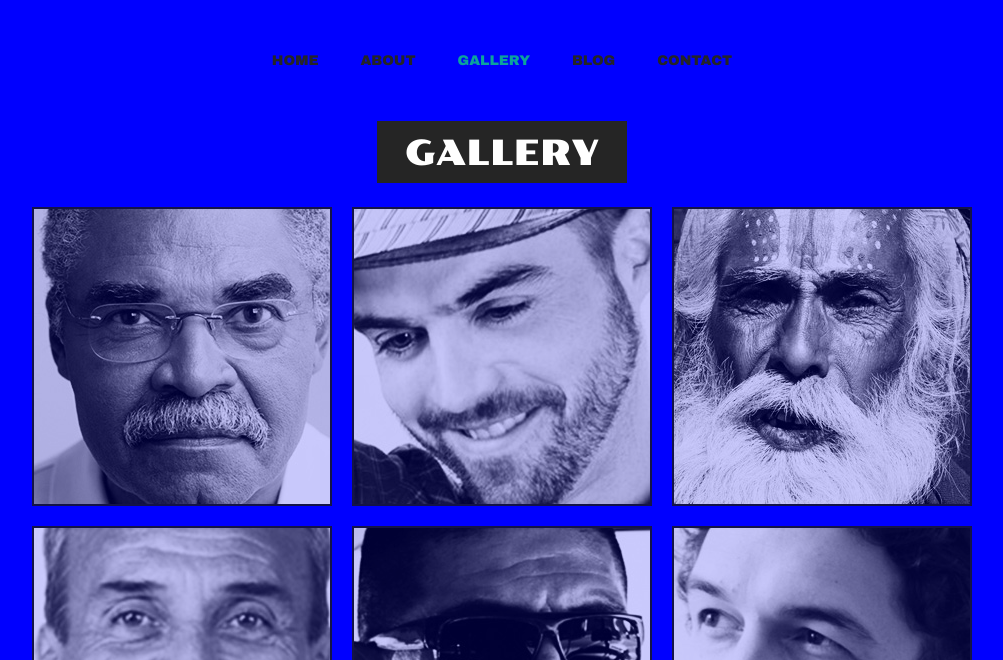
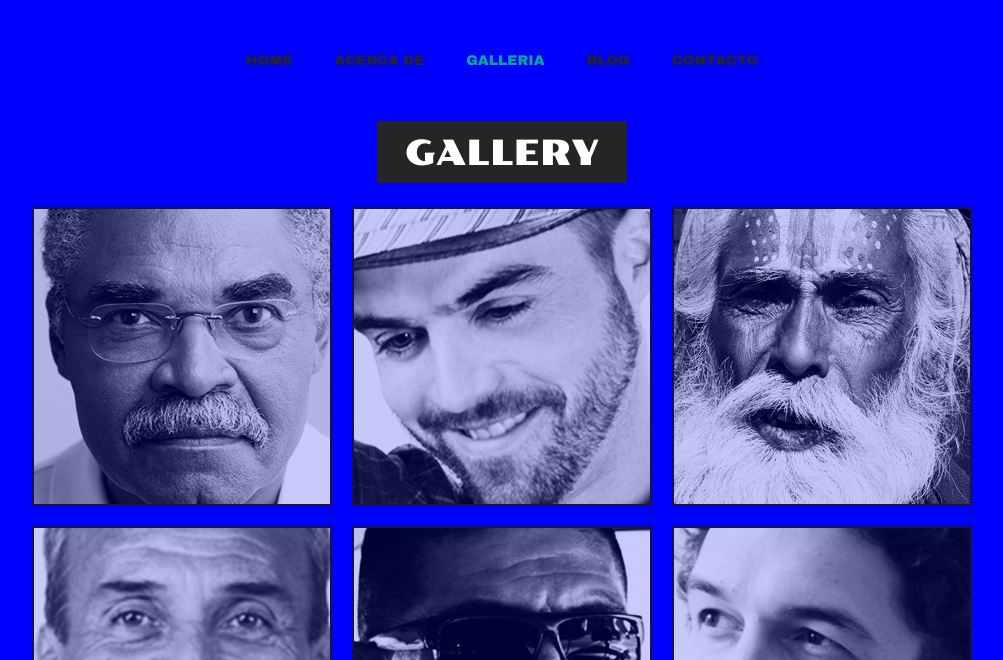
Before and after one commit to daavid-mb/bigotes, a plain HTML site: page gallery.html in a window 1280 px wide. Shown: the part 140-800 px from the top of the page, without its empty margins (138-1141 px from the left). Drawn offline with Linux system fonts and the light colour scheme.

Commit message:
Galería traducida

```diff
--- a/gallery.html
+++ b/gallery.html
@@ -19,16 +19,16 @@
 				<a href="index.html">home</a>
 			</li>
 			<li>
-				<a href="about.html">about</a>
+				<a href="about.html">acerca de</a>
 			</li>
 			<li class="selected">
-				<a href="gallery.html">gallery</a>
+				<a href="gallery.html">galleria</a>
 			</li>
 			<li>
 				<a href="blog.html">blog</a>
 			</li>
 			<li>
-				<a href="contact.html">contact</a>
+				<a href="contact.html">contacto</a>
 			</li>
 		</ul>
 	</div>
```
